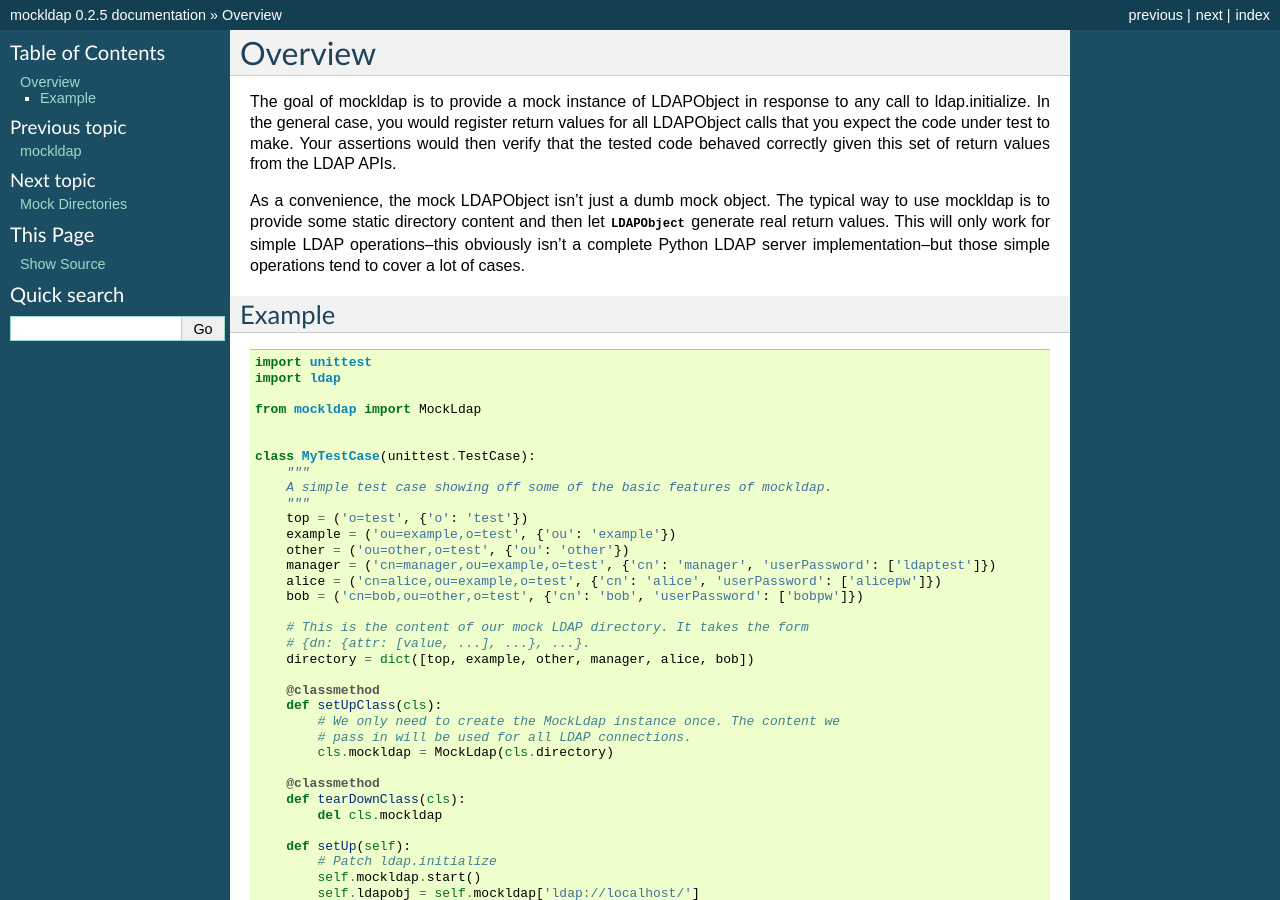
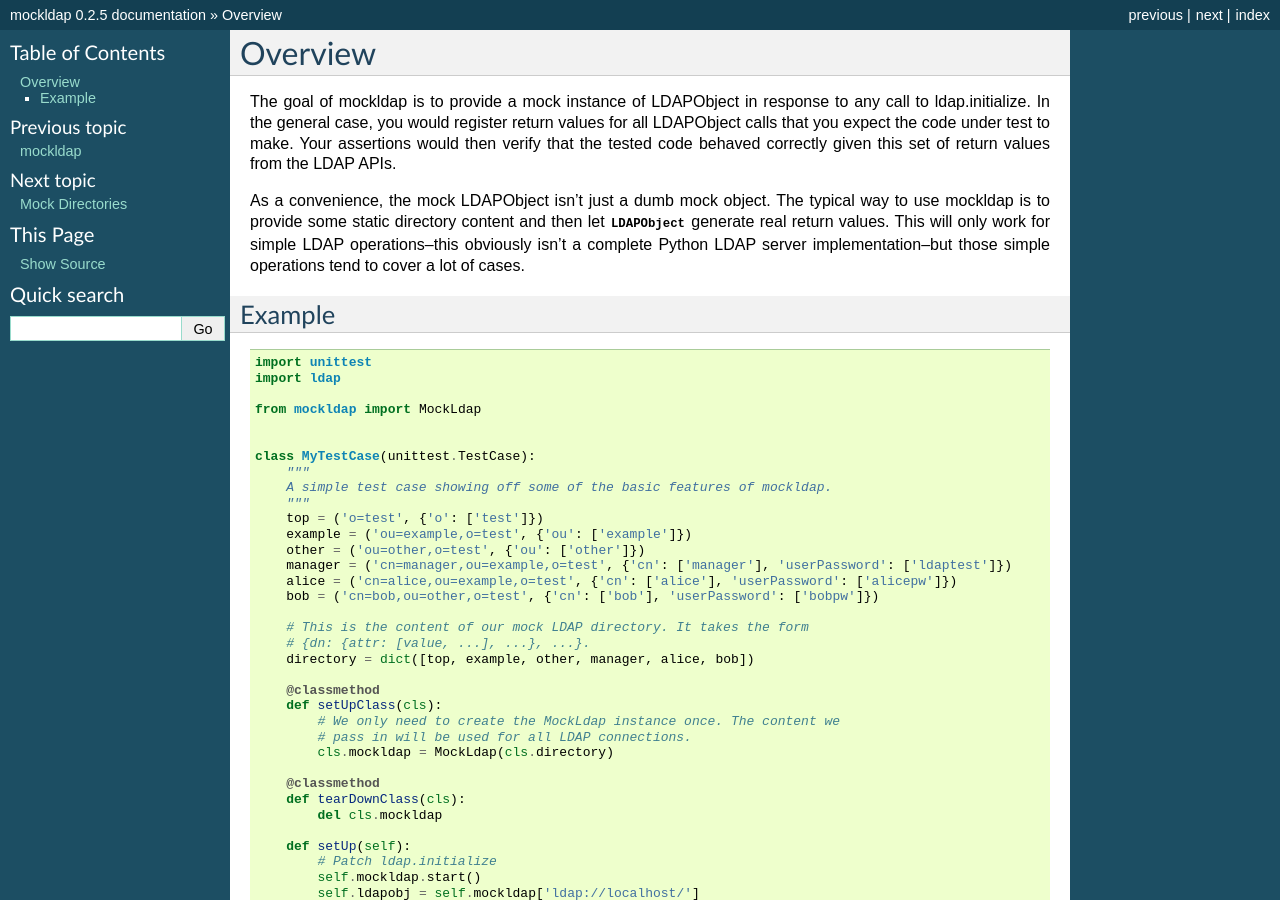
Before and after one commit to makinacorpus/mockldap, a Sphinx documentation site: the page built from docs/source/overview.rst, in a window 1280 px wide and 900 px high. Built offline with Sphinx 7.4.7, drawn with Linux system fonts in a browser that asks for light colours.

```diff
--- a/docs/source/overview.rst
+++ b/docs/source/overview.rst
@@ -31,12 +31,12 @@ Example
         """
         A simple test case showing off some of the basic features of mockldap.
         """
-        top = ('o=test', {'o': 'test'})
-        example = ('ou=example,o=test', {'ou': 'example'})
-        other = ('ou=other,o=test', {'ou': 'other'})
-        manager = ('cn=manager,ou=example,o=test', {'cn': 'manager', 'userPassword': ['ldaptest']})
-        alice = ('cn=alice,ou=example,o=test', {'cn': 'alice', 'userPassword': ['alicepw']})
-        bob = ('cn=bob,ou=other,o=test', {'cn': 'bob', 'userPassword': ['bobpw']})
+        top = ('o=test', {'o': ['test']})
+        example = ('ou=example,o=test', {'ou': ['example']})
+        other = ('ou=other,o=test', {'ou': ['other']})
+        manager = ('cn=manager,ou=example,o=test', {'cn': ['manager'], 'userPassword': ['ldaptest']})
+        alice = ('cn=alice,ou=example,o=test', {'cn': ['alice'], 'userPassword': ['alicepw']})
+        bob = ('cn=bob,ou=other,o=test', {'cn': ['bob'], 'userPassword': ['bobpw']})
 
         # This is the content of our mock LDAP directory. It takes the form
         # {dn: {attr: [value, ...], ...}, ...}.
```
Also changed, not shown: setup.py (+6 -1 lines), 2 other files.
